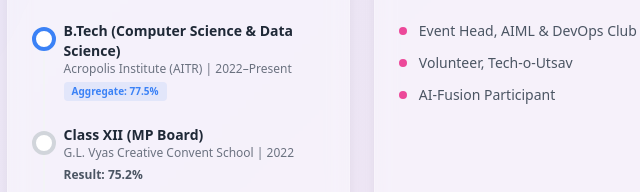
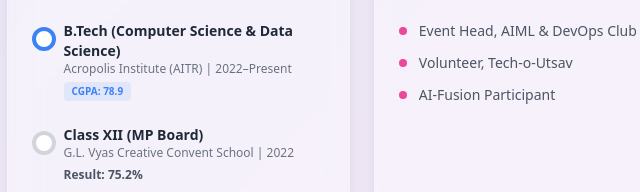
Before and after one commit to AnshikaBukhariya/Anshika_Bukhariya-_Portfolio, a plain HTML site: page index.html in a window 1280 px wide. Shown: the part 1368-1560 px from the top of the page, 539-1179 px from the left. Drawn offline with nearby package versions, Linux system fonts and the light colour scheme.

Commit message:
Update index.html

```diff
--- a/index.html
+++ b/index.html
@@ -415,7 +415,7 @@
                           </p>
                           <span
                             class="inline-block mt-1 px-2 py-0.5 bg-primary-light/10 text-primary-light text-[10px] font-bold rounded"
-                            >Aggregate: 77.5%</span
+                            >CGPA: 78.9</span
                           >
                         </div>
                         <div class="relative pl-8 group/item">
```
